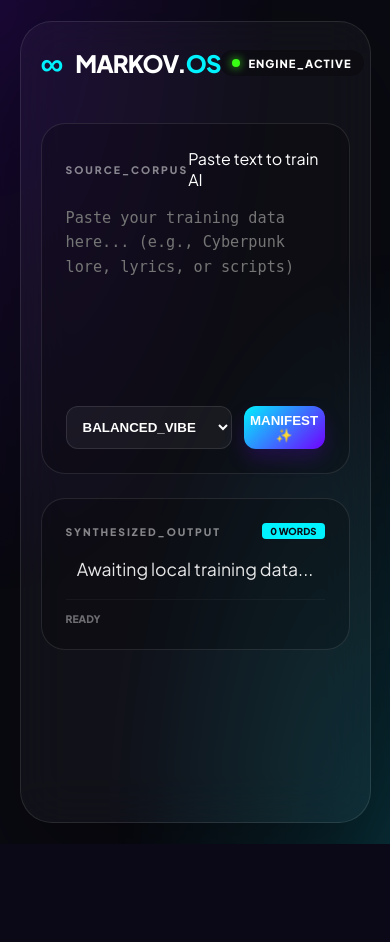
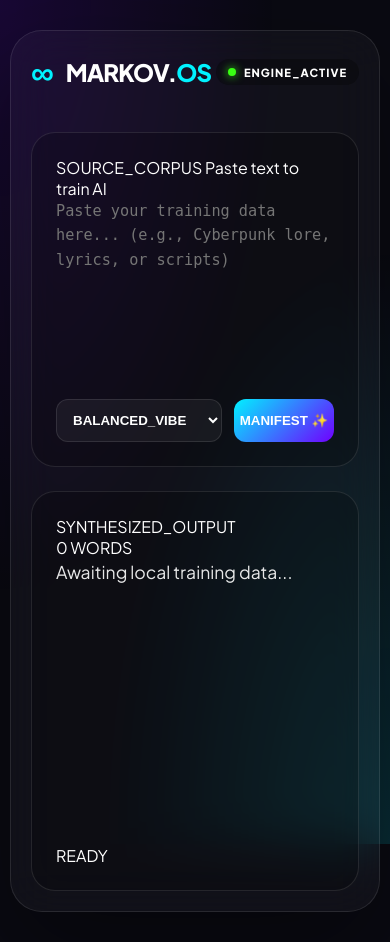
Before and after one commit to Vanshika135-svvv/GEN-AI-task3, a Flask app: page / in a window 390 px wide. Before the commit the page ends 844 px from the top, so only its background shows below. Run offline with Flask 3, Linux system fonts and the light colour scheme.

Commit message:
Scrolling

```diff
--- a/static/style.css
+++ b/static/style.css
@@ -12,13 +12,15 @@ body {
     background-color: var(--bg-dark);
     font-family: 'Plus Jakarta Sans', sans-serif;
     color: #fff;
-    height: 100vh;
+    min-height: 100vh; /* Changed from height to min-height */
     display: flex;
     justify-content: center;
     align-items: center;
-    overflow: hidden;
+    overflow-y: auto; /* Allow vertical scrolling on the page */
+    padding: 40px 0; /* Add padding so container doesn't touch edges */
 }
 
+/* Dynamic Mesh Background */
 .background-mesh {
     position: fixed;
     top: 0; left: 0; width: 100%; height: 100%;
@@ -29,17 +31,19 @@ body {
 }
 
 .glass-container {
-    width: 90%;
+    width: 95%;
     max-width: 1100px;
     background: var(--glass);
-    /* PREFIX ORDER FIXED: -webkit- first, then standard */
     -webkit-backdrop-filter: blur(24px);
     backdrop-filter: blur(24px);
     border: 1px solid var(--border);
     border-radius: 32px;
     padding: 40px;
     box-shadow: 0 40px 100px rgba(0,0,0,0.4);
+    margin: auto; /* Centers correctly in flex body */
 }
+
+/* Rest of your CSS remains the same... */
 
 header { display: flex; justify-content: space-between; align-items: center; margin-bottom: 40px; }
 .brand { display: flex; align-items: center; gap: 12px; }
@@ -56,8 +60,22 @@ h1 span { color: var(--primary); }
 
 .bento-grid { display: grid; grid-template-columns: 1.2fr 1fr; gap: 24px; }
 .card { background: rgba(0,0,0,0.2); border: 1px solid var(--border); border-radius: 24px; padding: 24px; display: flex; flex-direction: column; }
-.card-header { display: flex; justify-content: space-between; align-items: center; margin-bottom: 16px; }
-label { font-size: 0.65rem; font-weight: 800; opacity: 0.5; letter-spacing: 2px; }
+
+/* FIX: Ensure the output card can handle long text without breaking layout */
+.output-card {
+    min-height: 400px;
+}
+
+.display-box {
+    flex: 1;
+    overflow-y: auto; /* Local scroll for the generated text if it's too long */
+    max-height: 500px;
+    padding-right: 10px;
+}
+
+/* Custom Scrollbar for modern look */
+.display-box::-webkit-scrollbar { width: 4px; }
+.display-box::-webkit-scrollbar-thumb { background: var(--primary); border-radius: 10px; }
 
 textarea {
     width: 100%; height: 280px; background: transparent; border: none;
@@ -66,55 +84,28 @@ textarea {
 
 .control-row { display: flex; gap: 12px; margin-top: 20px; }
 
-/* DROPDOWN FIXES */
 select {
     background: rgba(255,255,255,0.05);
     border: 1px solid var(--border);
-    color: #fff;
-    padding: 12px;
-    border-radius: 12px;
-    flex: 1;
-    font-weight: 600;
-    cursor: pointer;
-    color-scheme: dark; /* Modern browser fix */
+    color: #fff; padding: 12px; border-radius: 12px;
+    flex: 1; font-weight: 600; cursor: pointer; color-scheme: dark;
 }
 
-select option {
-    background-color: #1a1a2e; /* Dark mode visibility fix */
-    color: #ffffff;
-}
+select option { background-color: #1a1a2e; color: #ffffff; }
 
 button {
     flex: 2; background: linear-gradient(135deg, var(--primary), var(--secondary));
     border: none; border-radius: 12px; color: #fff; font-weight: 800;
     cursor: pointer; transition: 0.3s cubic-bezier(0.4, 0, 0.2, 1);
-    box-shadow: 0 10px 20px rgba(112, 0, 255, 0.2);
 }
 button:hover { transform: translateY(-3px); box-shadow: 0 15px 30px rgba(112, 0, 255, 0.4); }
-button:disabled { opacity: 0.5; cursor: not-allowed; }
 
-.display-box { flex: 1; position: relative; display: flex; justify-content: center; align-items: center; }
 .content { font-size: 1.1rem; line-height: 1.6; opacity: 0.9; }
-.blur-text { filter: blur(10px); opacity: 0.3; }
-
-.stat-badge { font-size: 0.6rem; font-weight: 800; background: var(--primary); color: var(--bg-dark); padding: 2px 8px; border-radius: 4px; }
-.card-footer { margin-top: 16px; border-top: 1px solid var(--border); padding-top: 12px; font-size: 0.65rem; font-weight: 700; opacity: 0.4; }
-
 .hidden { display: none !important; }
 
-/* Loader */
-.pulse-ring {
-    width: 40px; height: 40px; border: 3px solid var(--primary); border-radius: 50%;
-    position: absolute; top: 30%; animation: pulse 1.5s infinite;
-}
-@keyframes pulse {
-    0% { transform: scale(0.8); opacity: 0.5; }
-    50% { transform: scale(1.2); opacity: 1; }
-    100% { transform: scale(0.8); opacity: 0.5; }
-}
-
 @media (max-width: 900px) {
-    .glass-container { padding: 20px; height: 95vh; overflow-y: auto; }
+    body { overflow-y: auto; height: auto; padding: 20px 0; }
+    .glass-container { padding: 20px; width: 95%; margin: 10px; }
     .bento-grid { grid-template-columns: 1fr; }
     textarea { height: 180px; }
 }
```
